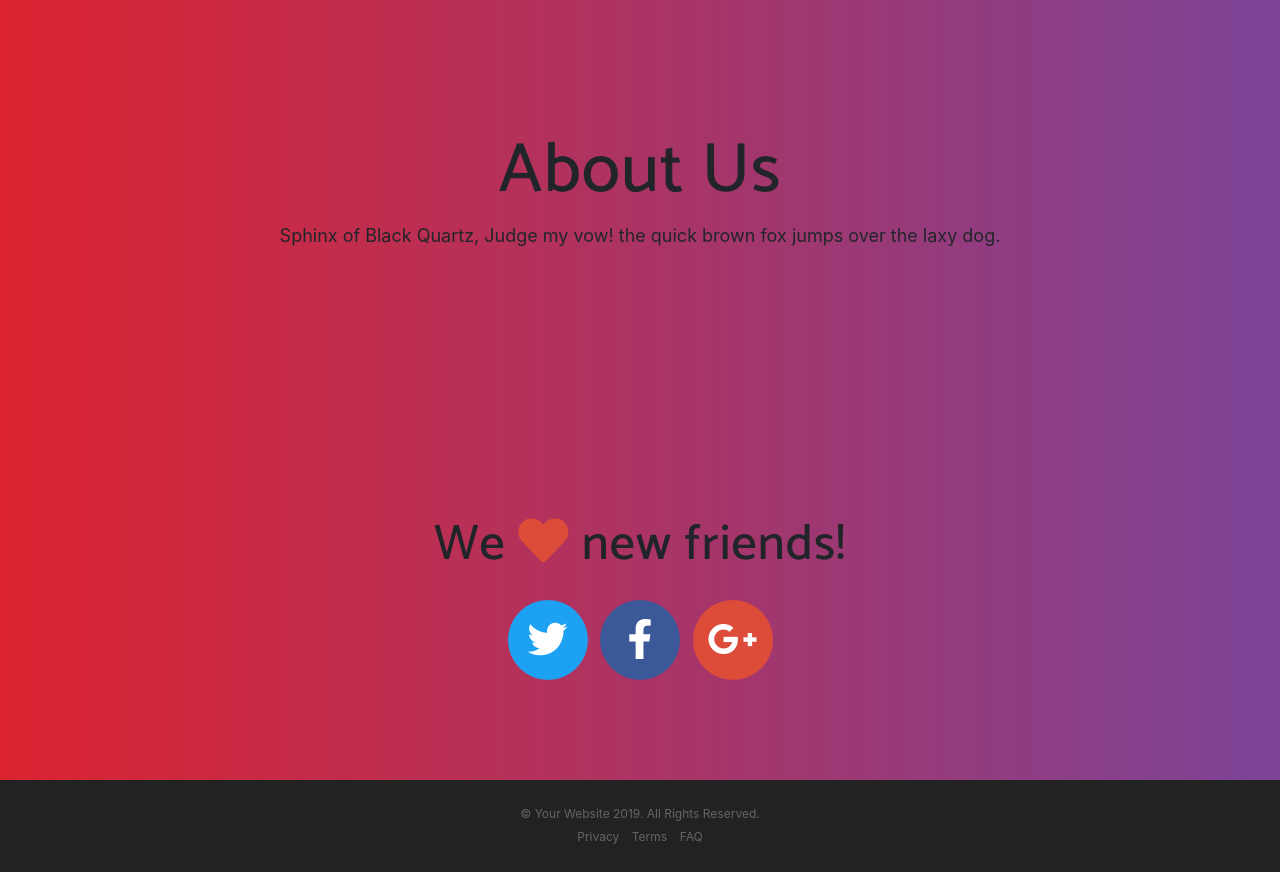
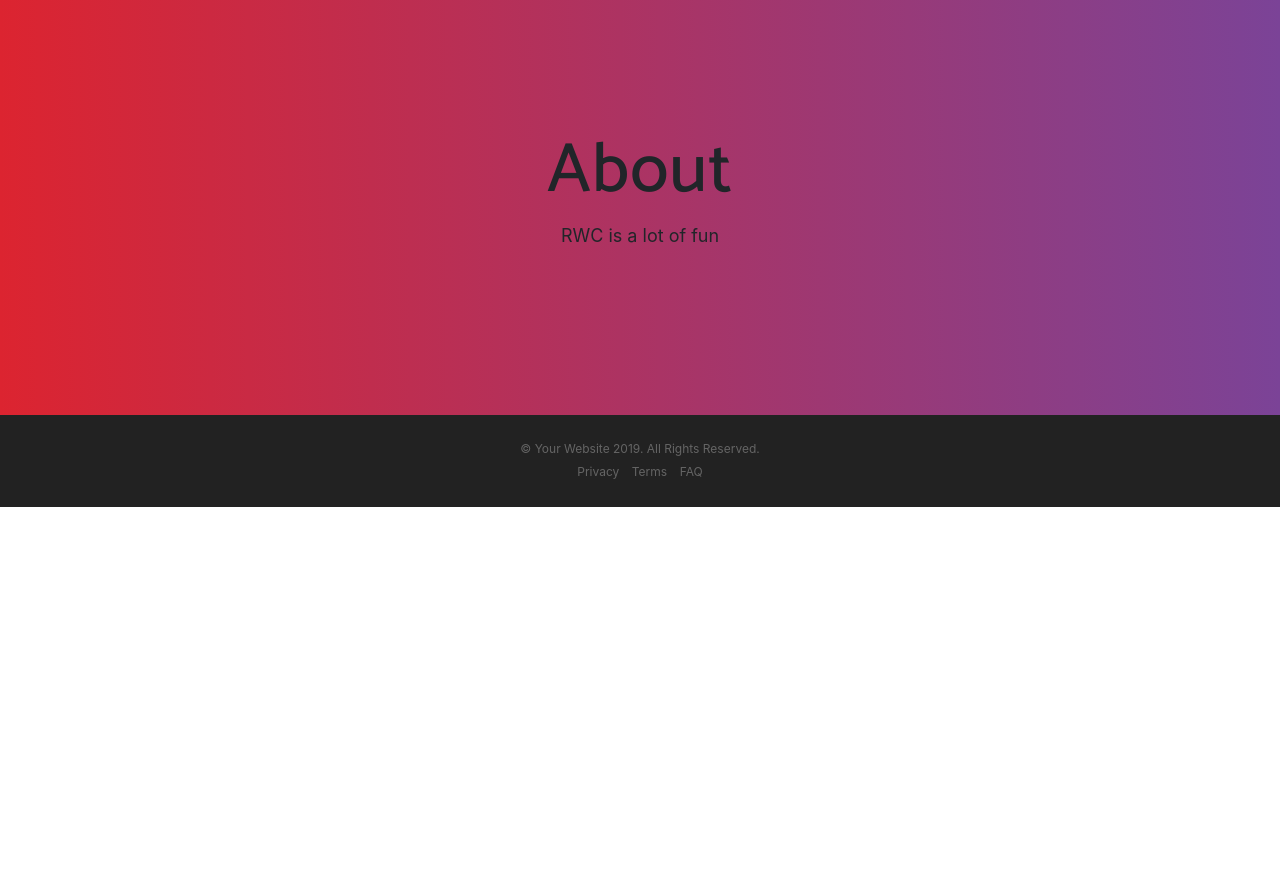
Before and after one commit to RD14/RWCWebsite, a website with bundled scripts: page index.html in a window 1280 px wide. Shown: the part 820-1692 px from the top of the page. After the commit the page ends 1327 px from the top, so only its background shows below. Built offline with nearby package versions, Linux system fonts and the light colour scheme; a web font is replaced by a local one.

Commit message:
Update index.html
Changed about text and heading text

```diff
--- a/index.html
+++ b/index.html
@@ -52,7 +52,7 @@
             <a class="nav-link js-scroll-trigger" href="">Portfolio</a>
           </li>
           <li class="nav-item">
-            <a class="nav-link js-scroll-trigger" href="#contact">Contact</a>
+            <a class="nav-link js-scroll-trigger" href="#contact">Sign up/Log in</a>
           </li>
         </ul>
       </div>
@@ -91,8 +91,8 @@
     <div class="container">
       <div class="row">
         <div class="col-md-8 mx-auto">
-          <h2 class="section-heading">About Us</h2>
-          <p>Sphinx of Black Quartz, Judge my vow! the quick brown fox jumps over the laxy dog.</p>
+          <h2 class="section-heading">About</h2>
+          <p>RWC is a lot of fun</p>
 
         </div>
       </div>
@@ -103,30 +103,7 @@
 
 
 
-  <section class="contact " id="contact">
-    <div class="container">
-      <h2>We
-        <i class="fas fa-heart"></i>
-        new friends!</h2>
-      <ul class="list-inline list-social">
-        <li class="list-inline-item social-twitter">
-          <a href="#">
-            <i class="fab fa-twitter"></i>
-          </a>
-        </li>
-        <li class="list-inline-item social-facebook">
-          <a href="#">
-            <i class="fab fa-facebook-f"></i>
-          </a>
-        </li>
-        <li class="list-inline-item social-google-plus">
-          <a href="#">
-            <i class="fab fa-google-plus-g"></i>
-          </a>
-        </li>
-      </ul>
-    </div>
-  </section>
+
 
   <footer>
     <div class="container">
```
